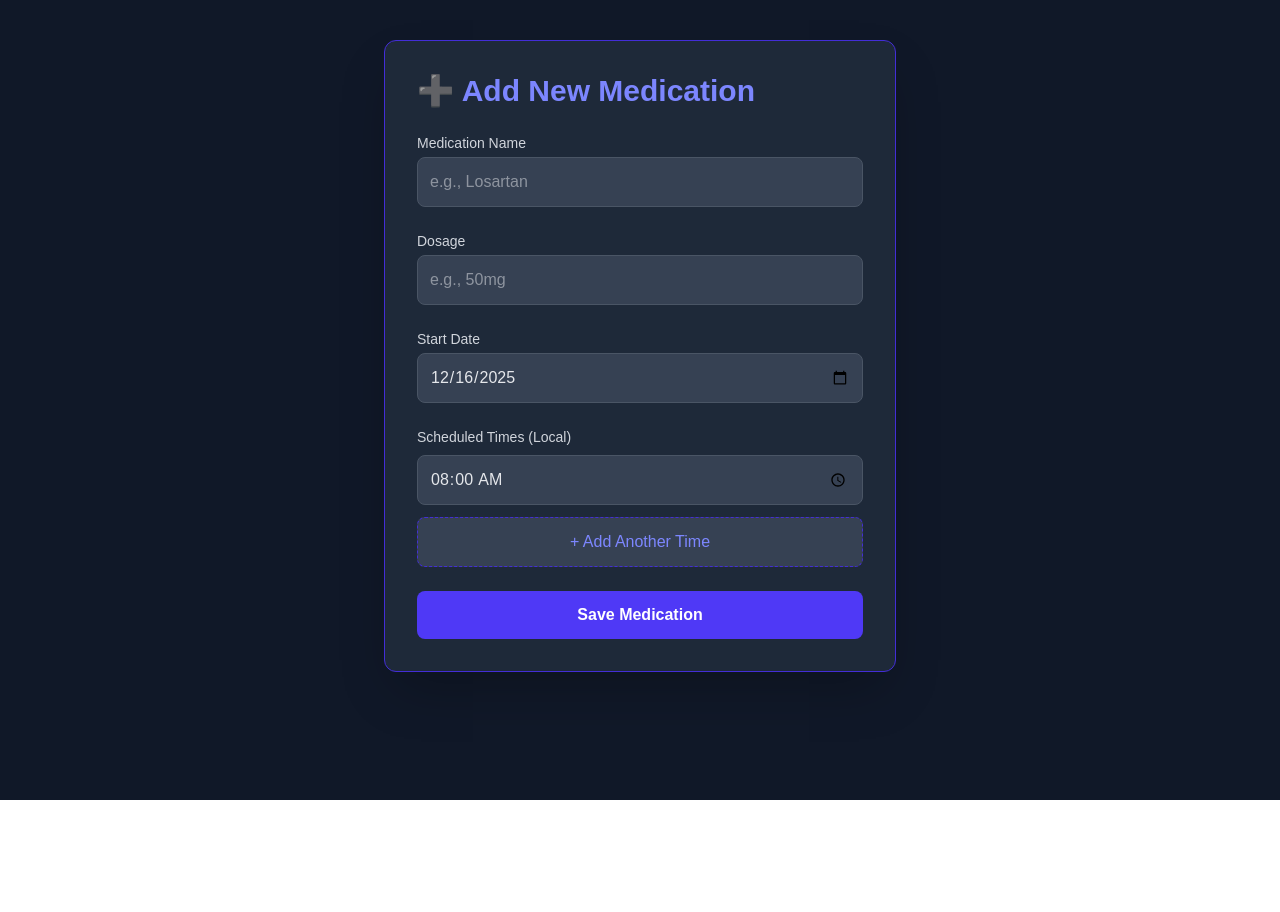
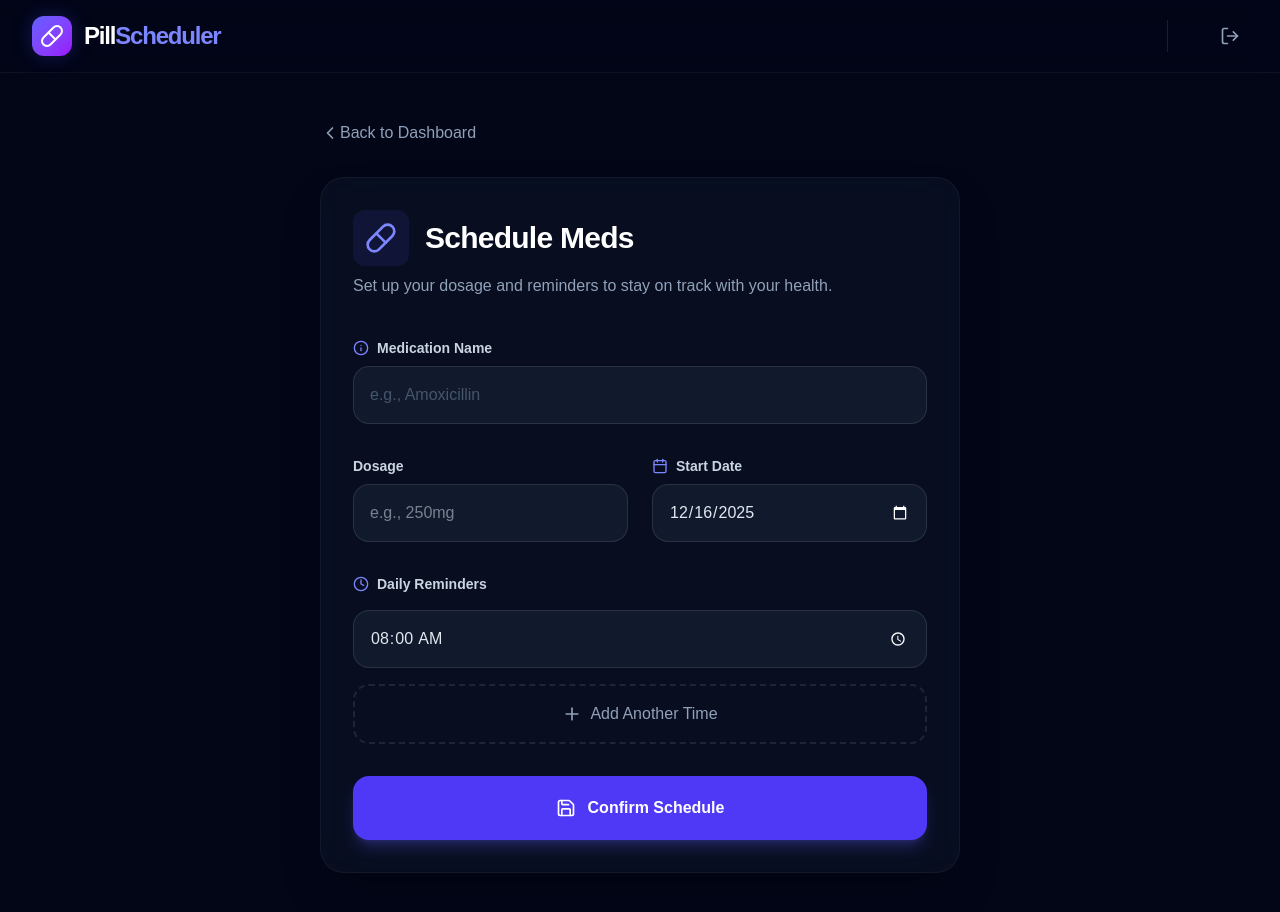
Before and after one commit to Sumiksh/PillReminders, a Next.js app: page /add-medication in a window 1280 px wide. Shown: the top 912 px of the page. Before the commit the page ends 800 px from the top, so only its background shows below. Built offline with nearby package versions, Linux system fonts and the light colour scheme; no server answers.

Commit message:
modified calendar and add medication page

```diff
--- a/src/app/add-medication/page.js
+++ b/src/app/add-medication/page.js
@@ -1,29 +1,35 @@
-// src/app/add-medication/page.js (or wherever your component is located)
-
 'use client';
 
 import React, { useState } from 'react';
 import { useRouter } from 'next/navigation';
+import Navbar from '@/components/Navbar'; // Import your new Navbar
+import {
+  Pill,
+  Clock,
+  Calendar as CalendarIcon,
+  Plus,
+  Trash2,
+  ChevronLeft,
+  Save,
+  Info
+} from 'lucide-react';
 
 function AddMedicationForm() {
   const router = useRouter();
 
-  // Initialize state for the medication data
   const [medication, setMedication] = useState({
     name: '',
     dosage: '',
-    startDate: new Date().toISOString().slice(0, 10), // Default to today: YYYY-MM-DD
-    times: ['08:00'], // Default starting time
+    startDate: new Date().toISOString().slice(0, 10),
+    times: ['08:00'],
   });
   const [isSaving, setIsSaving] = useState(false);
 
-  // Generic handler for simple input fields
   const handleChange = (e) => {
     const { name, value } = e.target;
     setMedication(prev => ({ ...prev, [name]: value }));
   };
 
-  // Handler for updating the scheduled times array
   const handleTimeChange = (index, newTime) => {
     const newTimes = [...medication.times];
     newTimes[index] = newTime;
@@ -31,7 +37,7 @@ function AddMedicationForm() {
   };
 
   const handleAddTime = () => {
-    setMedication(prev => ({ ...prev, times: [...prev.times, ''] })); // Add empty string for new time input
+    setMedication(prev => ({ ...prev, times: [...prev.times, ''] }));
   };
 
   const handleRemoveTime = (indexToRemove) => {
@@ -41,12 +47,10 @@ function AddMedicationForm() {
     }));
   };
 
-  // Submission Logic (will integrate with API/Backend later)
   const handleSubmit = async (e) => {
     e.preventDefault();
     setIsSaving(true);
 
-    // Simple validation
     if (!medication.name || medication.times.some(t => !t)) {
       alert("Please fill in the medication name and all scheduled times.");
       setIsSaving(false);
@@ -61,8 +65,6 @@ function AddMedicationForm() {
       });
 
       if (response.ok) {
-        const result = await response.json();
-        console.log("Saved with ID:", result.id);
         router.push('/dashboard');
       } else {
         throw new Error("Failed to save");
@@ -72,115 +74,138 @@ function AddMedicationForm() {
     } finally {
       setIsSaving(false);
     }
-
-
-    // Simulate API call success/failure
-    setTimeout(() => {
-      setIsSaving(false);
-      // router.push('/'); // Uncomment to redirect after simulated save
-    }, 1500);
   };
 
   return (
-    // Outer container: Dark theme, centered form layout
-    <div className="min-h-screen bg-gray-900 text-gray-100 flex flex-col items-center py-10 px-4">
-      <div className="w-full max-w-lg bg-gray-800 p-8 rounded-xl shadow-2xl border border-indigo-700">
+    <div className="min-h-screen bg-[#020617] text-slate-200 pb-20">
+      <Navbar />
 
-        <h1 className="text-3xl font-semibold mb-6 text-indigo-400">➕ Add New Medication</h1>
+      <div className="max-w-2xl mx-auto px-4 pt-12">
+        {/* Back Button */}
+        <button
+          onClick={() => router.back()}
+          className="flex items-center text-slate-400 hover:text-white transition-colors mb-8 group"
+        >
+          <ChevronLeft className="w-5 h-5 group-hover:-translate-x-1 transition-transform" />
+          <span>Back to Dashboard</span>
+        </button>
 
-        <form onSubmit={handleSubmit} className="space-y-6">
+        <div className="bg-slate-900/50 backdrop-blur-xl border border-white/5 rounded-3xl p-8 shadow-2xl">
+          <header className="mb-10">
+            <div className="flex items-center gap-4 mb-2">
+                <div className="p-3 bg-indigo-500/10 rounded-xl">
+                    <Pill className="w-8 h-8 text-indigo-400" />
+                </div>
+                <h1 className="text-3xl font-bold text-white tracking-tight">Schedule Meds</h1>
+            </div>
+            <p className="text-slate-400">Set up your dosage and reminders to stay on track with your health.</p>
+          </header>
+
+          <form onSubmit={handleSubmit} className="space-y-8">
 
             {/* 1. Medication Name */}
-          <div>
-            <label htmlFor="name" className="block text-sm font-medium text-gray-300 mb-1">Medication Name</label>
+            <div className="space-y-2">
+              <label className="flex items-center gap-2 text-sm font-semibold text-slate-300">
+                <Info className="w-4 h-4 text-indigo-400" /> Medication Name
+              </label>
               <input
                 type="text"
-              id="name"
                 name="name"
                 value={medication.name}
                 onChange={handleChange}
-              placeholder="e.g., Losartan"
+                placeholder="e.g., Amoxicillin"
                 required
-              className="w-full p-3 rounded-lg bg-gray-700 border border-gray-600 focus:border-indigo-500 focus:ring-indigo-500 text-gray-200"
+                className="w-full p-4 rounded-2xl bg-slate-800/50 border border-white/10 focus:border-indigo-500 focus:ring-1 focus:ring-indigo-500 outline-none transition-all placeholder:text-slate-600"
               />
             </div>
 
-          {/* 2. Dosage */}
-          <div>
-            <label htmlFor="dosage" className="block text-sm font-medium text-gray-300 mb-1">Dosage</label>
+            {/* 2. Dosage & Start Date Grid */}
+            <div className="grid grid-cols-1 md:grid-cols-2 gap-6">
+              <div className="space-y-2">
+                <label className="flex items-center gap-2 text-sm font-semibold text-slate-300">
+                   Dosage
+                </label>
                 <input
                   type="text"
-              id="dosage"
                   name="dosage"
                   value={medication.dosage}
                   onChange={handleChange}
-              placeholder="e.g., 50mg"
+                  placeholder="e.g., 250mg"
                   required
-              className="w-full p-3 rounded-lg bg-gray-700 border border-gray-600 focus:border-indigo-500 focus:ring-indigo-500 text-gray-200"
+                  className="w-full p-4 rounded-2xl bg-slate-800/50 border border-white/10 focus:border-indigo-500 outline-none"
                 />
               </div>
-
-          {/* 3. Start Date */}
-          <div>
-            <label htmlFor="startDate" className="block text-sm font-medium text-gray-300 mb-1">Start Date</label>
+              <div className="space-y-2">
+                <label className="flex items-center gap-2 text-sm font-semibold text-slate-300">
+                  <CalendarIcon className="w-4 h-4 text-indigo-400" /> Start Date
+                </label>
                 <input
                   type="date"
-              id="startDate"
                   name="startDate"
                   value={medication.startDate}
                   onChange={handleChange}
                   required
-              className="w-full p-3 rounded-lg bg-gray-700 border border-gray-600 focus:border-indigo-500 focus:ring-indigo-500 text-gray-200"
+                  className="w-full p-4 rounded-2xl bg-slate-800/50 border border-white/10 focus:border-indigo-500 outline-none [color-scheme:dark]"
                 />
               </div>
+            </div>
 
-          {/* 4. Scheduled Times (Dynamic List) */}
-          <div className="space-y-3">
-            <label className="block text-sm font-medium text-gray-300 mb-2">Scheduled Times (Local)</label>
+            {/* 3. Scheduled Times */}
+            <div className="space-y-4">
+              <label className="flex items-center gap-2 text-sm font-semibold text-slate-300">
+                <Clock className="w-4 h-4 text-indigo-400" /> Daily Reminders
+              </label>
 
+              <div className="grid gap-3">
                 {medication.times.map((time, index) => (
-              <div key={index} className="flex gap-3 items-center">
+                  <div key={index} className="flex gap-3 group">
+                    <div className="relative flex-grow">
                       <input
                         type="time"
                         value={time}
                         onChange={(e) => handleTimeChange(index, e.target.value)}
                         required
-                  className="flex-grow p-3 rounded-lg bg-gray-700 border border-gray-600 focus:border-indigo-500 focus:ring-indigo-500 text-gray-200"
+                        className="w-full p-4 rounded-2xl bg-slate-800/50 border border-white/10 focus:border-indigo-500 outline-none [color-scheme:dark]"
                       />
-
+                    </div>
                     {medication.times.length > 1 && (
                       <button
                         type="button"
                         onClick={() => handleRemoveTime(index)}
-                    className="p-3 bg-red-600 hover:bg-red-700 rounded-lg text-white font-bold transition"
-                    aria-label="Remove time"
+                        className="p-4 bg-red-500/10 hover:bg-red-500 text-red-500 hover:text-white rounded-2xl transition-all"
                       >
-                    ➖
+                        <Trash2 className="w-5 h-5" />
                       </button>
                     )}
                   </div>
                 ))}
+              </div>
 
               <button
                 type="button"
                 onClick={handleAddTime}
-              className="w-full p-3 bg-gray-700 text-indigo-400 border border-dashed border-indigo-700 rounded-lg hover:bg-gray-600 transition"
+                className="w-full py-4 border-2 border-dashed border-white/10 rounded-2xl text-slate-400 hover:border-indigo-500/50 hover:text-indigo-400 hover:bg-indigo-500/5 transition-all flex items-center justify-center gap-2 font-medium"
               >
-              + Add Another Time
+                <Plus className="w-5 h-5" />
+                Add Another Time
               </button>
             </div>
 
-          {/* Submit Button */}
+            {/* Submit */}
             <button
               type="submit"
               disabled={isSaving}
-            className="w-full p-3 bg-indigo-600 text-white font-bold rounded-lg hover:bg-indigo-700 transition disabled:bg-indigo-900 disabled:cursor-not-allowed"
+              className="w-full py-5 bg-indigo-600 hover:bg-indigo-500 disabled:bg-slate-800 disabled:text-slate-500 text-white font-bold rounded-2xl shadow-lg shadow-indigo-500/25 transition-all flex items-center justify-center gap-3 active:scale-[0.98]"
             >
-            {isSaving ? 'Saving...' : 'Save Medication'}
+              {isSaving ? (
+                <div className="w-5 h-5 border-2 border-white/20 border-t-white rounded-full animate-spin" />
+              ) : (
+                <Save className="w-5 h-5" />
+              )}
+              {isSaving ? 'Saving Schedule...' : 'Confirm Schedule'}
             </button>
-
           </form>
-
+        </div>
       </div>
     </div>
   );
```
Also changed, not shown: src/app/calendar/page.js (+94 -57 lines), src/components/Navbar.js (+0 -13 lines). Lines whose indentation alone changed are shown as unchanged.
